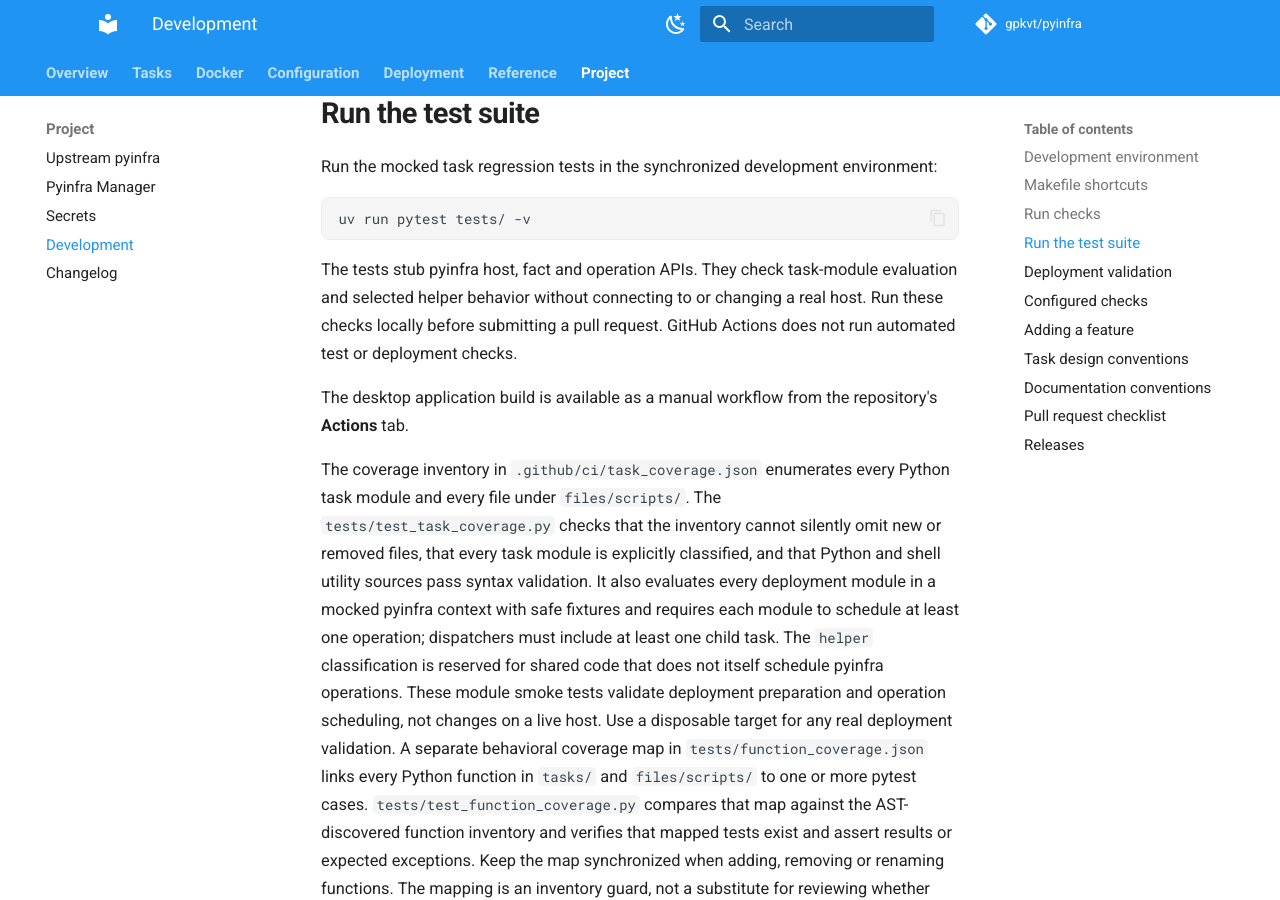
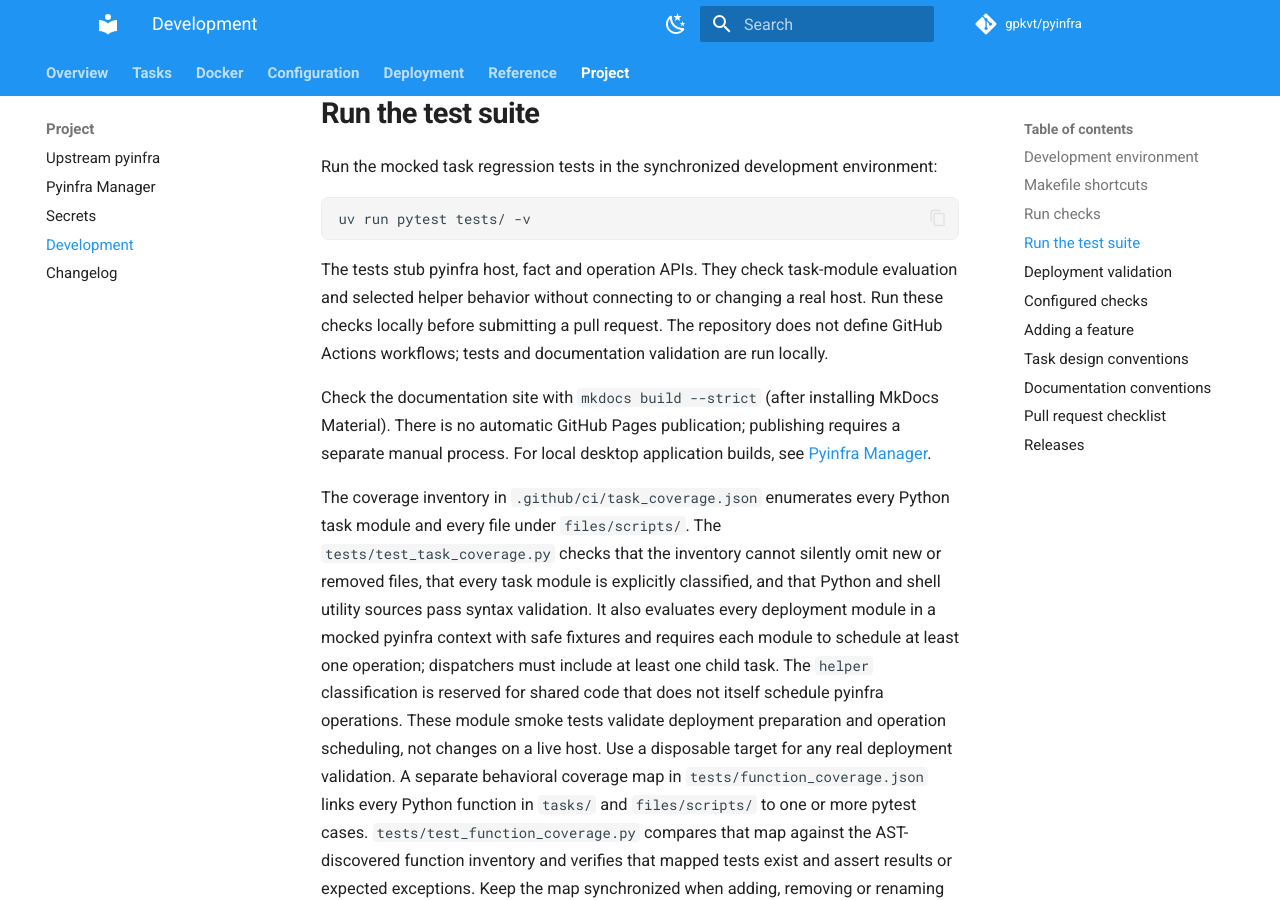
Before and after one commit to gpkvt/pyinfra, an MkDocs documentation site: the page built from docs/development.md, in a window 1280 px wide and 900 px high, scrolled down 2567 px. Built offline with MkDocs 1.6.1 and Material for MkDocs 9.7.7, drawn with Linux system fonts in a browser that asks for light colours; comment, search, counter and statistics services are not loaded.

Commit message:
docs: replace removed Actions workflows with local build guidance

````diff
--- a/docs/development.md
+++ b/docs/development.md
@@ -84,9 +84,9 @@ Run the mocked task regression tests in the synchronized development environment
 uv run pytest tests/ -v
 ```
 
-The tests stub pyinfra host, fact and operation APIs. They check task-module evaluation and selected helper behavior without connecting to or changing a real host. Run these checks locally before submitting a pull request. GitHub Actions does not run automated test or deployment checks.
+The tests stub pyinfra host, fact and operation APIs. They check task-module evaluation and selected helper behavior without connecting to or changing a real host. Run these checks locally before submitting a pull request. The repository does not define GitHub Actions workflows; tests and documentation validation are run locally.
 
-The desktop application build is available as a manual workflow from the repository's **Actions** tab.
+Check the documentation site with `mkdocs build --strict` (after installing MkDocs Material). There is no automatic GitHub Pages publication; publishing requires a separate manual process. For local desktop application builds, see [Pyinfra Manager](pyinfra-manager.md).
 
 The coverage inventory in `.github/ci/task_coverage.json` enumerates every Python task module and every file under `files/scripts/`. The `tests/test_task_coverage.py` checks that the inventory cannot silently omit new or removed files, that every task module is explicitly classified, and that Python and shell utility sources pass syntax validation. It also evaluates every deployment module in a mocked pyinfra context with safe fixtures and requires each module to schedule at least one operation; dispatchers must include at least one child task. The `helper` classification is reserved for shared code that does not itself schedule pyinfra operations. These module smoke tests validate deployment preparation and operation scheduling, not changes on a live host. Use a disposable target for any real deployment validation. A separate behavioral coverage map in `tests/function_coverage.json` links every Python function in `tasks/` and `files/scripts/` to one or more pytest cases. `tests/test_function_coverage.py` compares that map against the AST-discovered function inventory and verifies that mapped tests exist and assert results or expected exceptions. Keep the map synchronized when adding, removing or renaming functions. The mapping is an inventory guard, not a substitute for reviewing whether each test asserts the function's expected outputs, side effects and no-op behavior.
 
````
